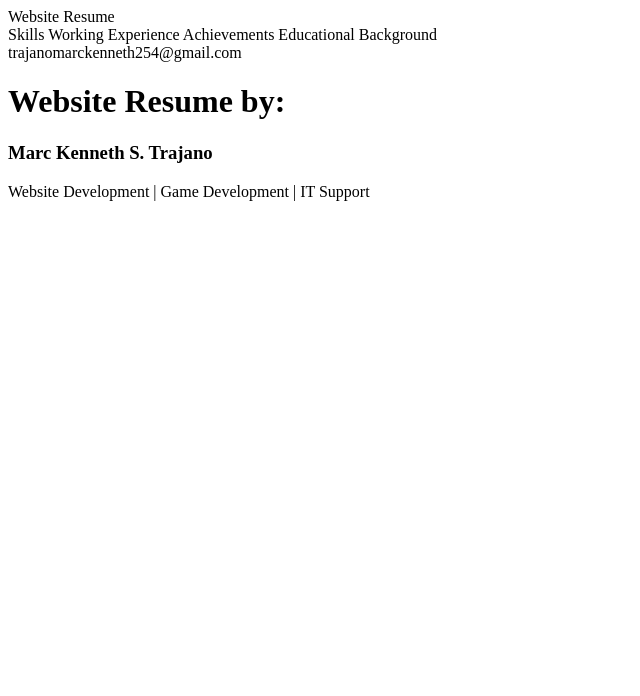
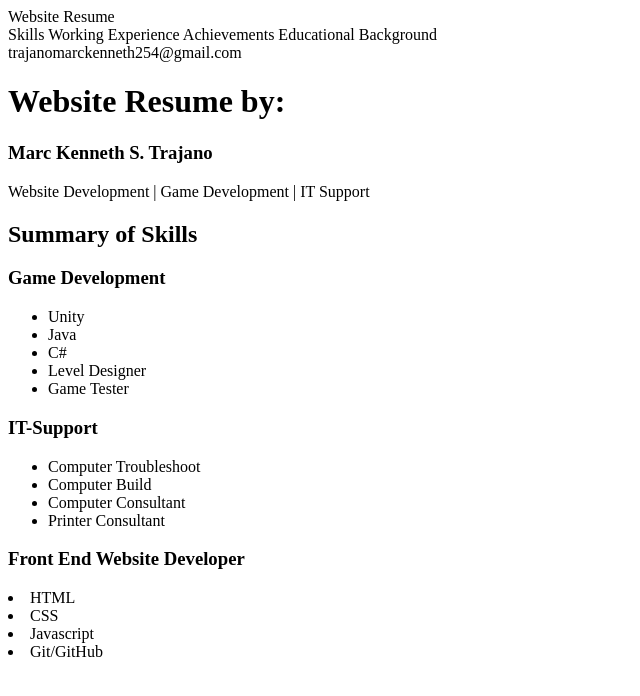
Before and after one commit to Neths-017/Resume, a plain HTML site: page index.html in a window 1280 px wide. Shown: the whole page, without its empty margins (0-640 px from the left). Drawn offline with Linux system fonts and the light colour scheme.

Commit message:
r2 complete and added comments

```diff
--- a/index.html
+++ b/index.html
@@ -24,6 +24,7 @@
     </header>
 
     <main>
+      <!--Intro-->
       <div class="r1">
         <div class="background-photo"></div>
         <div class="r1-content">
@@ -32,10 +33,47 @@
           <p>Website Development | Game Development | IT Support</p>
         </div>
       </div>
+      <!--SUmmary of Skills-->
+      <div class="r2">
+        <h2>Summary of Skills</h2>
+        <div class="skills-Container">
+          <div class="gd">
+            <h3>Game Development</h3>
+            <ul>
+              <li>Unity</li>
+              <li>Java</li>
+              <li>C#</li>
+              <li>Level Designer</li>
+              <li>Game Tester</li>
+            </ul>
+          </div>
 
-      <div class="r2"></div>
+          <div class="it">
+            <h3>IT-Support</h3>
+            <ul>
+              <li>Computer Troubleshoot</li>
+              <li>Computer Build</li>
+              <li>Computer Consultant</li>
+              <li>Printer Consultant</li>
+            </ul>
+          </div>
+          <div class="wd">
+            <h3>Front End Website Developer</h3>
+            <li>HTML</li>
+            <li>CSS</li>
+            <li>Javascript</li>
+            <li>Git/GitHub</li>
+          </div>
+        </div>
+      </div>
+
+      <!--Work Experience-->
       <div class="r3"></div>
+
+      <!--Achievements-->
       <div class="r4"></div>
+
+      <!--Educational Background-->
       <div class="r5"></div>
     </main>
   </body>
```
